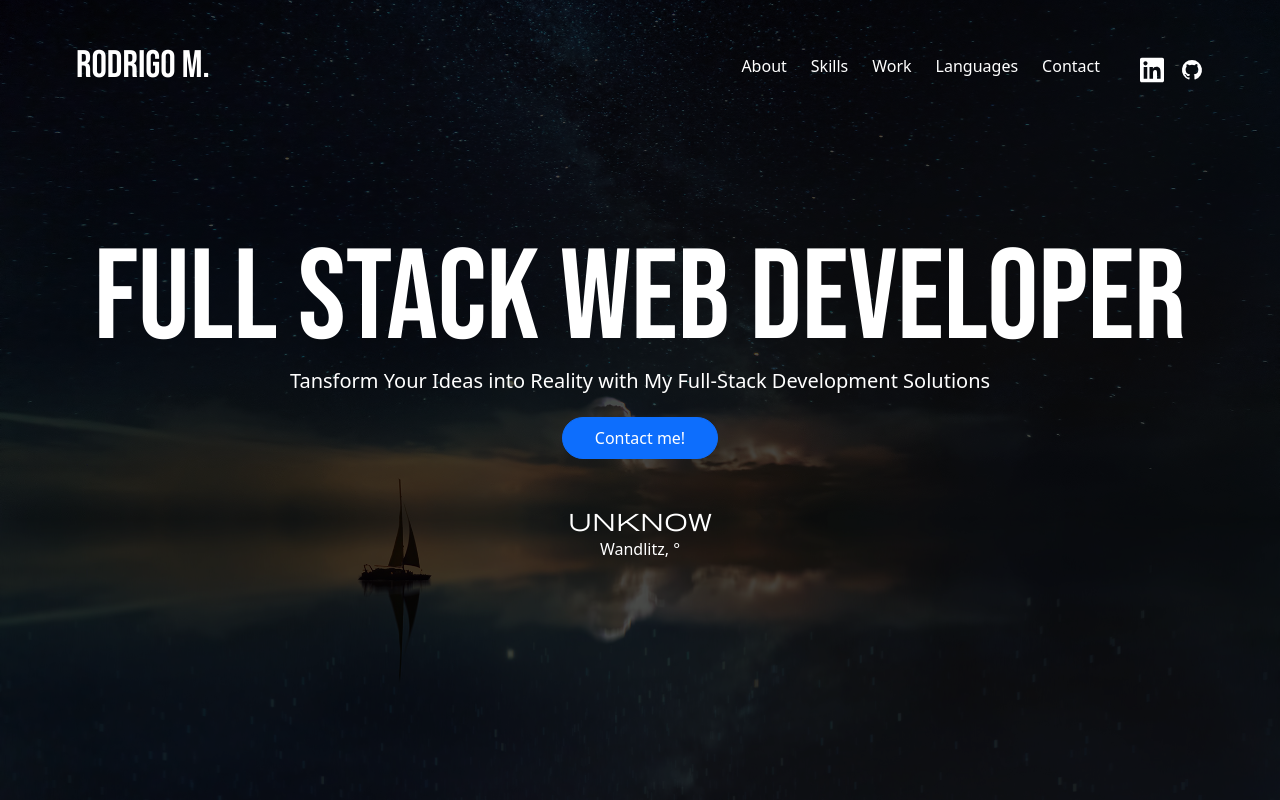
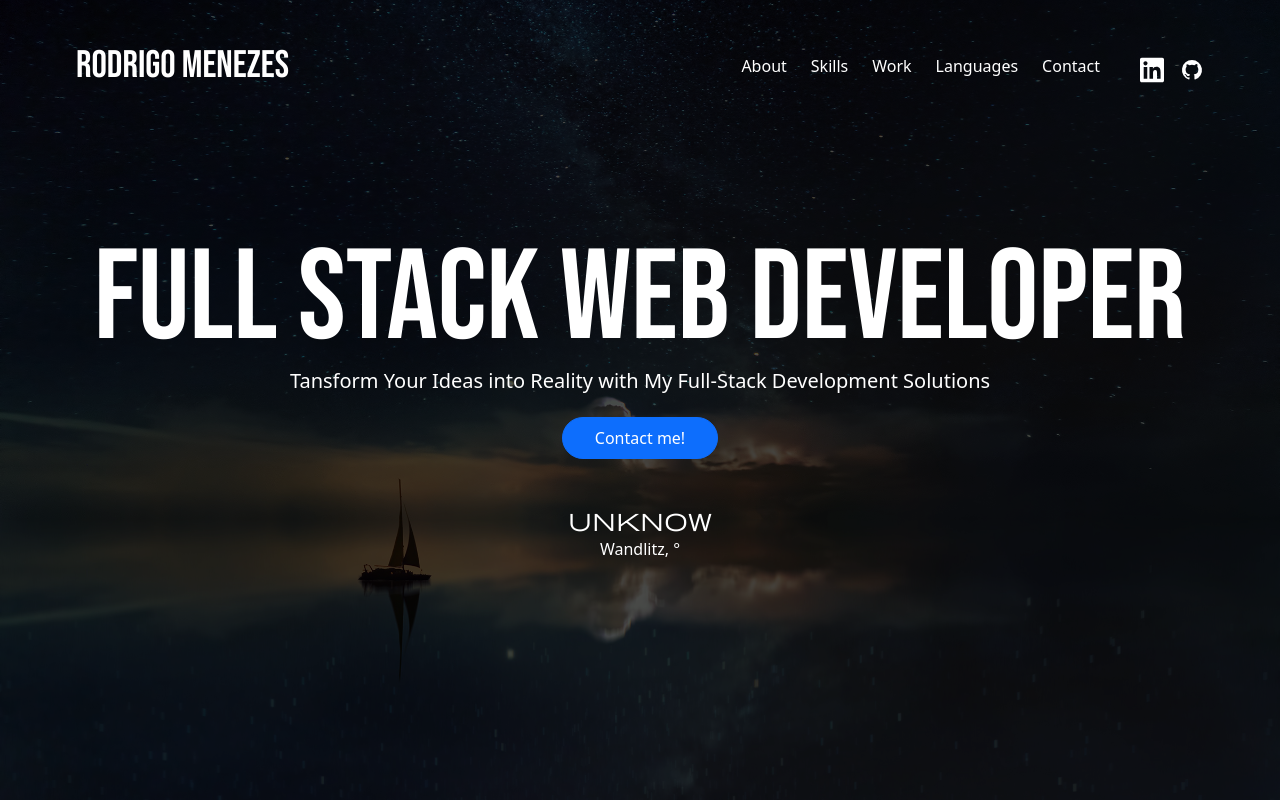
Before and after one commit to rodrigomenezes22/portfolio, a React (Create React App) app: page / in a window 1280 px wide. Shown: the top 800 px of the page. Built offline with nearby package versions, Linux system fonts and the light colour scheme; no server answers.

Commit message:
Extra fixes

```diff
--- a/src/Components/Header.js
+++ b/src/Components/Header.js
@@ -50,7 +50,7 @@ export default function Header({linkedin, github , scrollToTop}) {
       <nav className="navbar"  role="navigation" aria-label="main navigation">
         <div className="navbar-brand">
             <a className="navbar-item bebas logo" href="#hero">
-                Rodrigo M.
+                Rodrigo Menezes
             </a>
 
             <button
```
